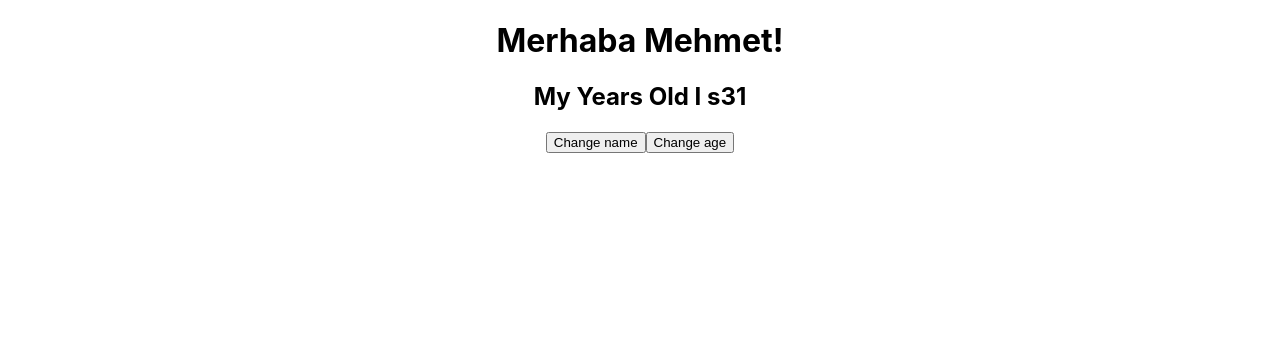
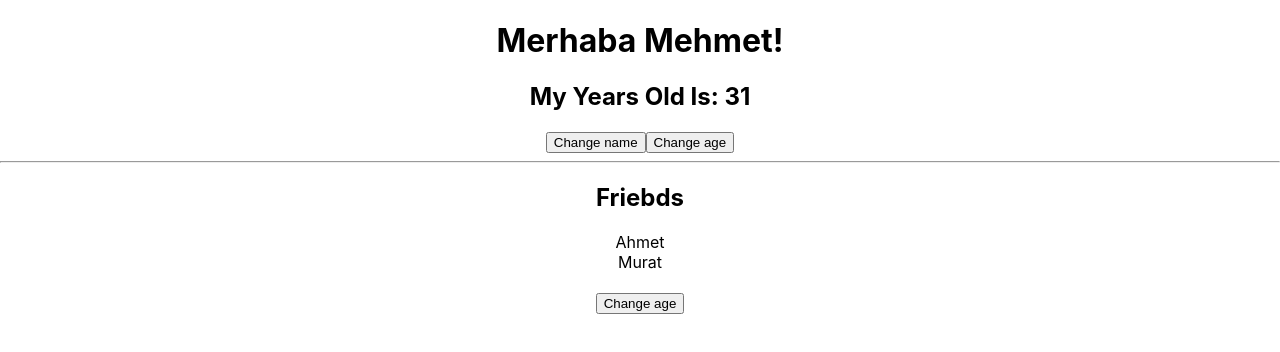
Before and after one commit to Iskender-Garajayev/PatikaDev, a React (Create React App) app in the folder react-chalenges/: page / in a window 1280 px wide. Shown: the top 352 px of the page. Built offline with nearby package versions, Linux system fonts and the light colour scheme.

Commit message:
Use setState

```diff
--- a/react-chalenges/src/App.js
+++ b/react-chalenges/src/App.js
@@ -4,13 +4,22 @@ import './App.css';
 function App() {
   const [name, setName] = useState('Mehmet')
   const [age, setAge] = useState(31)
+  const [friends, setFriends] = useState(["Ahmet","Murat"])
   return (
     <div className="App">
       <h1>Merhaba {name}!</h1>
-      <h2>My Years Old I s{age}</h2>
+      <h2>My Years Old Is: {age}</h2>
       <button onClick={() => setName("Ahmet")}>Change name</button>
       <button onClick={() => setAge(18)}>Change age </button>
+
+      <hr />
+      <h2>Friebds</h2>
+      {friends.map((friends, index)=> (<div key={index}>{friends}</div>))}
+      <br />
+      <button onClick={() => setFriends([...friends,"Ayse"])}>Change age </button>
+
     </div>
+
   );
 }
 
```
